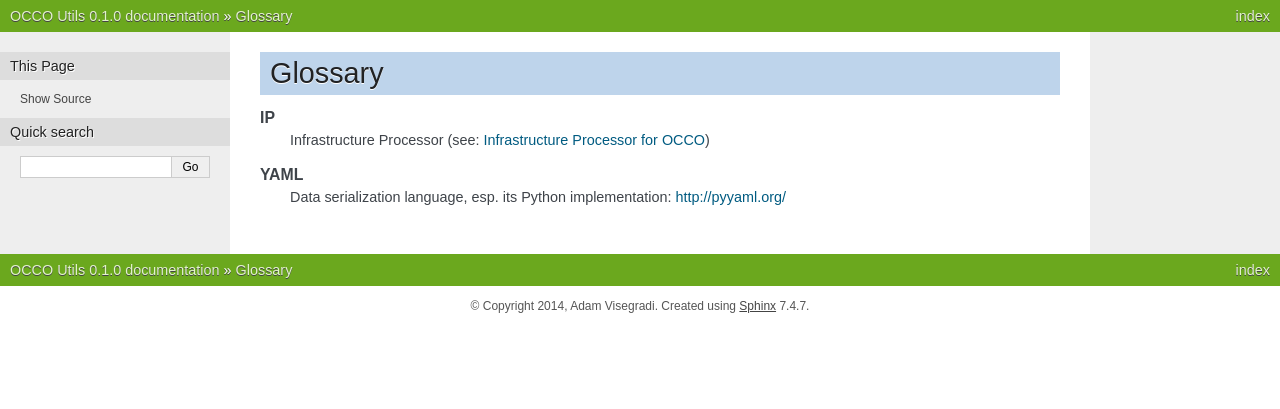
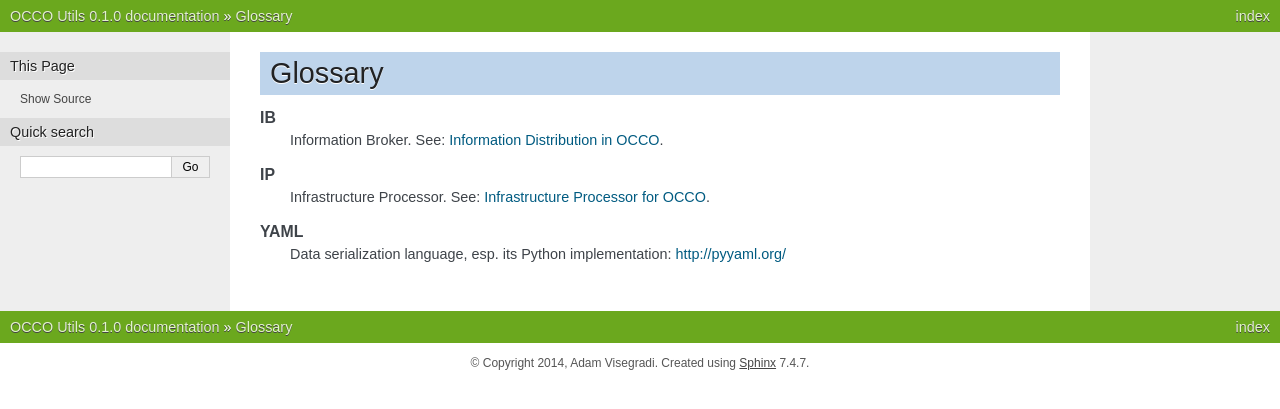
Before and after one commit to occopus/docs, a Sphinx documentation site: the page built from sphinx/source/glossary.rst, in a window 1280 px wide. Shown: the top 409 px of the page. Built offline with Sphinx 7.4.7, drawn with Linux system fonts in a browser that asks for light colours; formulas are drawn with MathJax 3.

Commit message:
Edit glossary

```diff
--- a/sphinx/source/glossary.rst
+++ b/sphinx/source/glossary.rst
@@ -9,8 +9,11 @@ Glossary
     :sorted:
 
     IP
-        Infrastructure Processor (see: :ref:`IP`)
+        Infrastructure Processor. See: :ref:`IP`.
 
     YAML
         Data serialization language, esp. its Python implementation:
         http://pyyaml.org/
+
+    IB
+        Information Broker. See: :ref:`infobroker`.
--- a/sphinx/source/infobroker.rst
+++ b/sphinx/source/infobroker.rst
@@ -1,3 +1,5 @@
+.. _infobroker:
+
 Information Distribution in OCCO
 ================================
 
```
